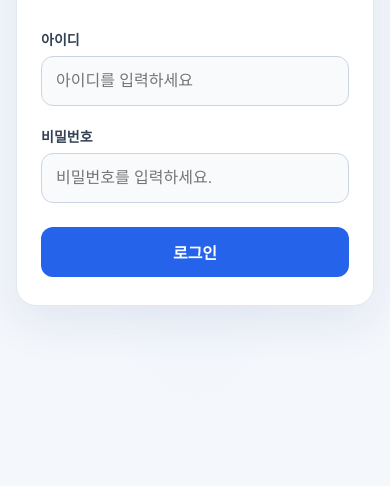
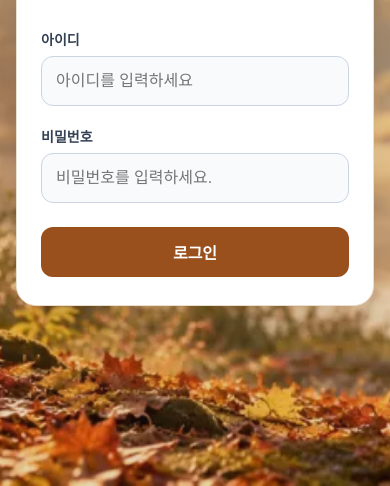
Before and after one commit to sumia1469/DailyNote, a website: page public/index.html in a window 390 px wide. Shown: the part 358-844 px from the top of the page. Drawn offline with Linux system fonts and the light colour scheme.

Commit message:
Add generated autumn login backgrounds optimized for desktop and mobile

```diff
--- a/public/style.css
+++ b/public/style.css
@@ -874,7 +874,11 @@ body.modal-open {
   min-height: 100vh;
   min-height: 100dvh;
   padding: 32px 20px;
-  background: radial-gradient(ellipse at top, #e4edff, transparent 65%), var(--background);
+  background-color: #f3ead9;
+  background-image: linear-gradient(rgba(255, 248, 235, .18), rgba(45, 30, 17, .12)), url("images/login-autumn.webp");
+  background-size: cover;
+  background-position: center;
+  background-repeat: no-repeat;
 }
 .login-card {
   width: 100%;
@@ -985,3 +989,16 @@ button:focus-visible { outline: 3px solid #93c5fd; outline-offset: 3px; }
 }
 
 .card-info-list li { tab-size: 3; }
+
+/* Warm autumn sign-in theme; opaque card keeps the form readable. */
+.login-card { border-color: #eadfce; box-shadow: 0 20px 64px rgba(62, 37, 18, .22); }
+.login-icon { background: #fff3df; }
+.login-btn { background: #99501d; }
+.login-btn:hover { background: #7c3e13; }
+#login-form input:focus { border-color: #99501d; outline-color: rgba(153, 80, 29, .16); }
+@media (max-width: 600px) {
+  .login-section {
+    background-image: linear-gradient(rgba(255, 248, 235, .18), rgba(45, 30, 17, .12)), url("images/login-autumn-mobile.webp");
+    background-position: 40% center;
+  }
+}
```
Also changed, not shown: public/images/login-autumn-mobile.webp (added), public/images/login-autumn.webp (added).
